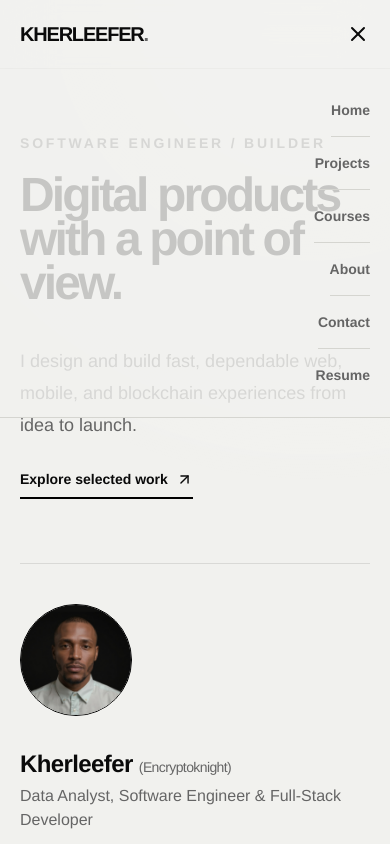
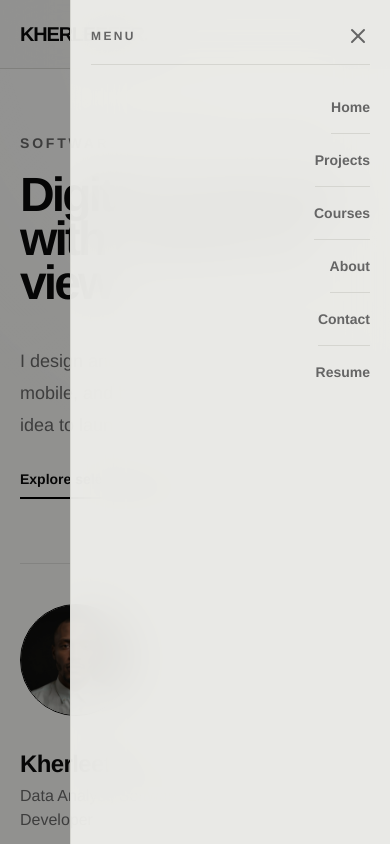
Before and after one commit to kherleefer/kherleefer, a Next.js app: page / in a window 390 px wide. Both pictures are taken after a click on the button "Open menu". Shown: the top 844 px of the page. Built offline with nearby package versions, Linux system fonts and the light colour scheme.

Commit message:
aliged menubar

```diff
--- a/components/Header.tsx
+++ b/components/Header.tsx
@@ -17,7 +17,18 @@ export default function Header() {
   const [menuOpen, setMenuOpen] = useState(false);
   const menuRef = useRef<HTMLDivElement>(null);
 
-  // Close on Escape or when clicking/tapping outside the open menu.
+  // Lock body scroll while the drawer is open.
+  useEffect(() => {
+    if (!menuOpen) return;
+
+    const previousOverflow = document.body.style.overflow;
+    document.body.style.overflow = "hidden";
+    return () => {
+      document.body.style.overflow = previousOverflow;
+    };
+  }, [menuOpen]);
+
+  // Close on Escape or when clicking/tapping outside the open drawer.
   useEffect(() => {
     if (!menuOpen) return;
 
@@ -46,7 +57,18 @@ export default function Header() {
     };
   }, [menuOpen]);
 
+  // Close the drawer automatically when resizing up to the desktop layout.
+  useEffect(() => {
+    const media = window.matchMedia("(min-width: 768px)");
+    const handleChange = (event: MediaQueryListEvent) => {
+      if (event.matches) setMenuOpen(false);
+    };
+    media.addEventListener("change", handleChange);
+    return () => media.removeEventListener("change", handleChange);
+  }, []);
+
   return (
+    <>
       <header className="line sticky top-0 z-20 border-b bg-[color-mix(in_srgb,var(--background)_82%,transparent)] backdrop-blur-xl">
         <div className="mx-auto flex max-w-6xl items-center justify-between gap-6 px-5 py-5 sm:px-8">
           <Link href="/" className="text-xl font-black tracking-[-0.06em]">
@@ -78,20 +100,52 @@ export default function Header() {
               </Link>
             ))}
           </nav>
+        </div>
+      </header>
 
-        {/* Mobile menu */}
+      {/* Mobile menu: drawer that slides in from the right */}
       <AnimatePresence>
         {menuOpen && (
           <motion.div
+            key="mobile-menu-backdrop"
+            className="fixed inset-0 z-30 bg-black/40 md:hidden"
+            initial={{ opacity: 0 }}
+            animate={{ opacity: 1 }}
+            exit={{ opacity: 0 }}
+            transition={{ duration: 0.2 }}
+            onClick={() => setMenuOpen(false)}
+            aria-hidden="true"
+          />
+        )}
+        {menuOpen && (
+          <motion.div
+            key="mobile-menu"
             id="mobile-menu"
             ref={menuRef}
-              className="line absolute inset-x-0 top-full border-b bg-[color-mix(in_srgb,var(--background)_82%,transparent)] backdrop-blur-xl px-5 py-4 sm:px-8 md:hidden"
-              initial={{ opacity: 0, y: -8 }}
-              animate={{ opacity: 1, y: 0 }}
-              exit={{ opacity: 0, y: -8 }}
-              transition={{ duration: 0.15 }}
+            role="dialog"
+            aria-modal="true"
+            aria-label="Mobile menu"
+            className="line fixed inset-y-0 right-0 z-40 flex w-80 max-w-[85vw] flex-col overflow-y-auto border-l bg-[color-mix(in_srgb,var(--background)_92%,transparent)] px-5 py-6 backdrop-blur-xl md:hidden"
+            initial={{ x: "100%" }}
+            animate={{ x: 0 }}
+            exit={{ x: "100%" }}
+            transition={{ type: "spring", stiffness: 320, damping: 32 }}
           >
-              <nav className="flex flex-col items-end text-right text-sm font-semibold">
+            <div className="flex items-center justify-between border-b border-[var(--line)] pb-4">
+              <span className="muted text-xs font-bold uppercase tracking-[0.2em]">
+                Menu
+              </span>
+              <button
+                type="button"
+                aria-label="Close menu"
+                className="muted transition-colors hover:text-[var(--foreground)]"
+                onClick={() => setMenuOpen(false)}
+              >
+                <X />
+              </button>
+            </div>
+
+            <nav className="mt-4 flex flex-col items-end text-right text-sm font-semibold">
               {NAV_LINKS.map(({ href, label }) => (
                 <Link
                   key={href}
@@ -106,7 +160,6 @@ export default function Header() {
           </motion.div>
         )}
       </AnimatePresence>
-      </div>
-    </header>
+    </>
   );
 }
```
Lines whose indentation alone changed are shown as unchanged.
